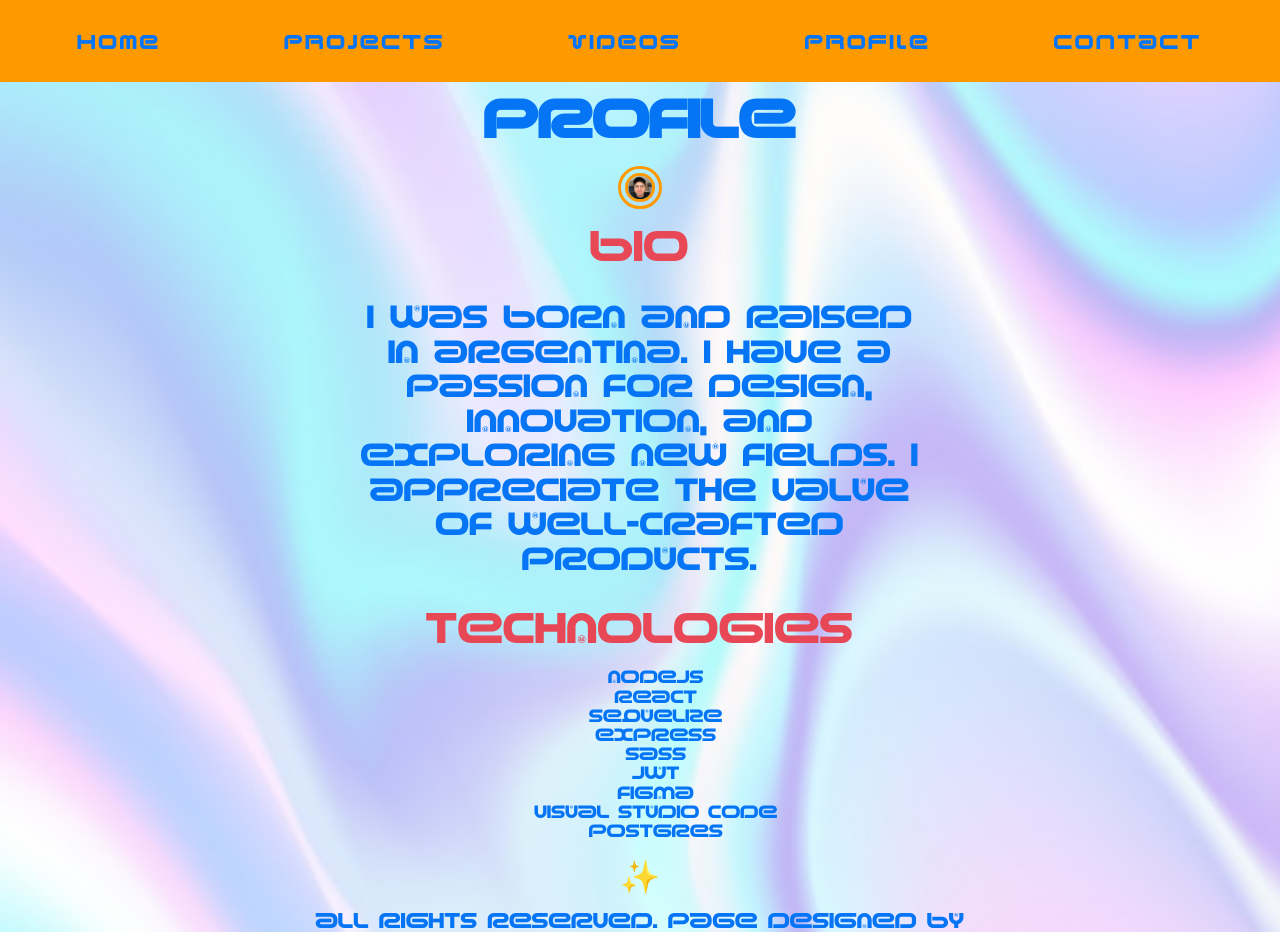
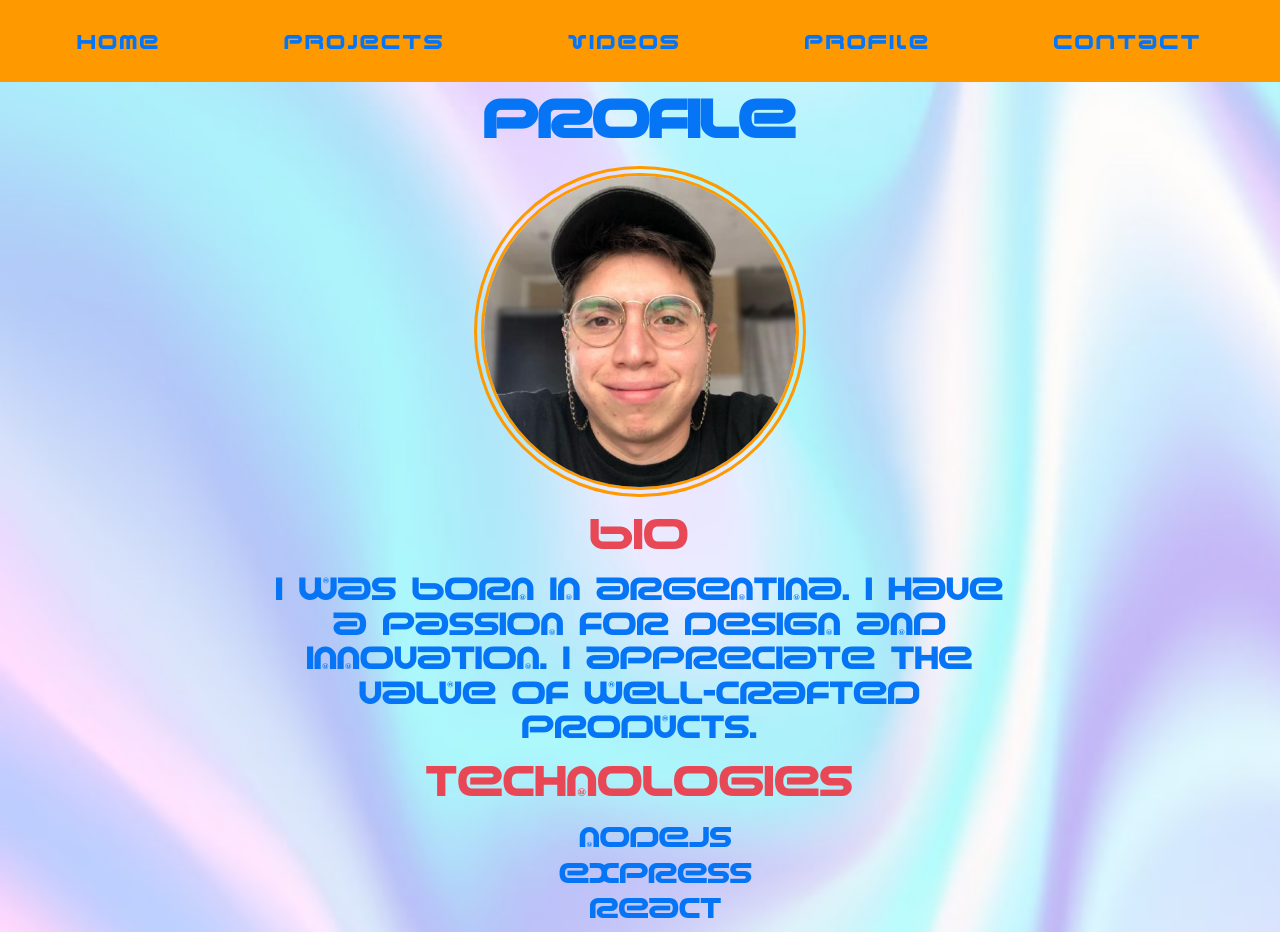
Before and after one commit to pibelanzallamas/brandon-portfolio, a React (Create React App) app: page /profile in a window 1280 px wide. Shown: the top 932 px of the page. Built offline with nearby package versions, Linux system fonts and the light colour scheme.

Commit message:
desktop ready

```diff
--- a/src/components/Profile.jsx
+++ b/src/components/Profile.jsx
@@ -10,21 +10,20 @@ function Profile() {
         </div>
         <p className="subtitle top">bio</p>
         <p className="top profile-description">
-          I was born and raised in Argentina. I have a passion for design,
-          innovation, and exploring new fields. I appreciate the value of
-          well-crafted products.
+          I was born in Argentina. I have a passion for design and innovation. I
+          appreciate the value of well-crafted products.
         </p>
         <p className="subtitle top">technologies</p>
         <ul className="lists top">
           <li>NodeJs</li>
+          <li>Express</li>
           <li>React</li>
+          <li>Postgres</li>
           <li>Sequelize</li>
-          <li>Express</li>
           <li>Sass</li>
           <li>JWT</li>
           <li>Figma</li>
           <li>Visual Studio Code</li>
-          <li>Postgres</li>
         </ul>
         <Credits />
       </div>
--- a/src/styles/App.css
+++ b/src/styles/App.css
@@ -109,42 +109,42 @@ nav {
 }
 
 .profile-description {
-  font-size: 1.1rem;
+  font-size: 1.2rem;
   line-height: 120%;
 }
 
 .lists {
+  font-size: 1.2rem;
   padding-left: 2rem;
-  line-height: 120%;
+  line-height: 140%;
 }
 
 @media (min-width: 700px) {
-  .profile-pic {
-    padding-left: 20rem;
-    padding-right: 20rem;
-    margin-bottom: 1rem;
-  }
   .profile-pic img {
     border: #ff9900 10px double;
   }
   .profile-description {
     font-size: 1.8rem;
-    padding: 1rem 5rem;
     text-align: center;
-    padding-bottom: 1rem;
   }
   .lists {
     list-style-type: none;
+    font-size: 1.6rem;
   }
 }
 .contact-links {
-  font-size: 1.6rem;
+  font-size: 1.2rem;
 }
 .contact-links a:hover {
   color: #e84855;
   cursor: pointer;
 }
 
+@media (min-width: 700px) {
+  .contact-links {
+    font-size: 1.6rem;
+  }
+}
 * {
   margin: 0;
   padding: 0;
--- a/src/styles/Contact.sass
+++ b/src/styles/Contact.sass
@@ -1,5 +1,9 @@
 .contact-links
-  font-size: 1.6rem
+  font-size: 1.2rem
   a:hover
     color: $red-crayola
     cursor: pointer
+
+@media (min-width: 700px)
+  .contact-links
+    font-size: 1.6rem
--- a/src/styles/Profile.sass
+++ b/src/styles/Profile.sass
@@ -6,26 +6,23 @@
     border: $orange-peel 5px double
 
 .profile-description
-  font-size: 1.1rem
+  font-size: 1.2rem
   line-height: 120%
 
 .lists
+  font-size: 1.2rem
   padding-left: 2rem
-  line-height: 120%
+  line-height: 140%
 
 @media (min-width: 700px)
   .profile-pic
-    padding-left: 20rem
-    padding-right: 20rem
-    margin-bottom: 1rem
     img
       border: $orange-peel 10px double
 
   .profile-description
     font-size: 1.8rem
-    padding: 1rem 5rem
     text-align: center
-    padding-bottom: 1rem
 
   .lists
     list-style-type: none
+    font-size: 1.6rem
```
Also changed, not shown: 1 other file (tests, documents, lock files or other folders).
